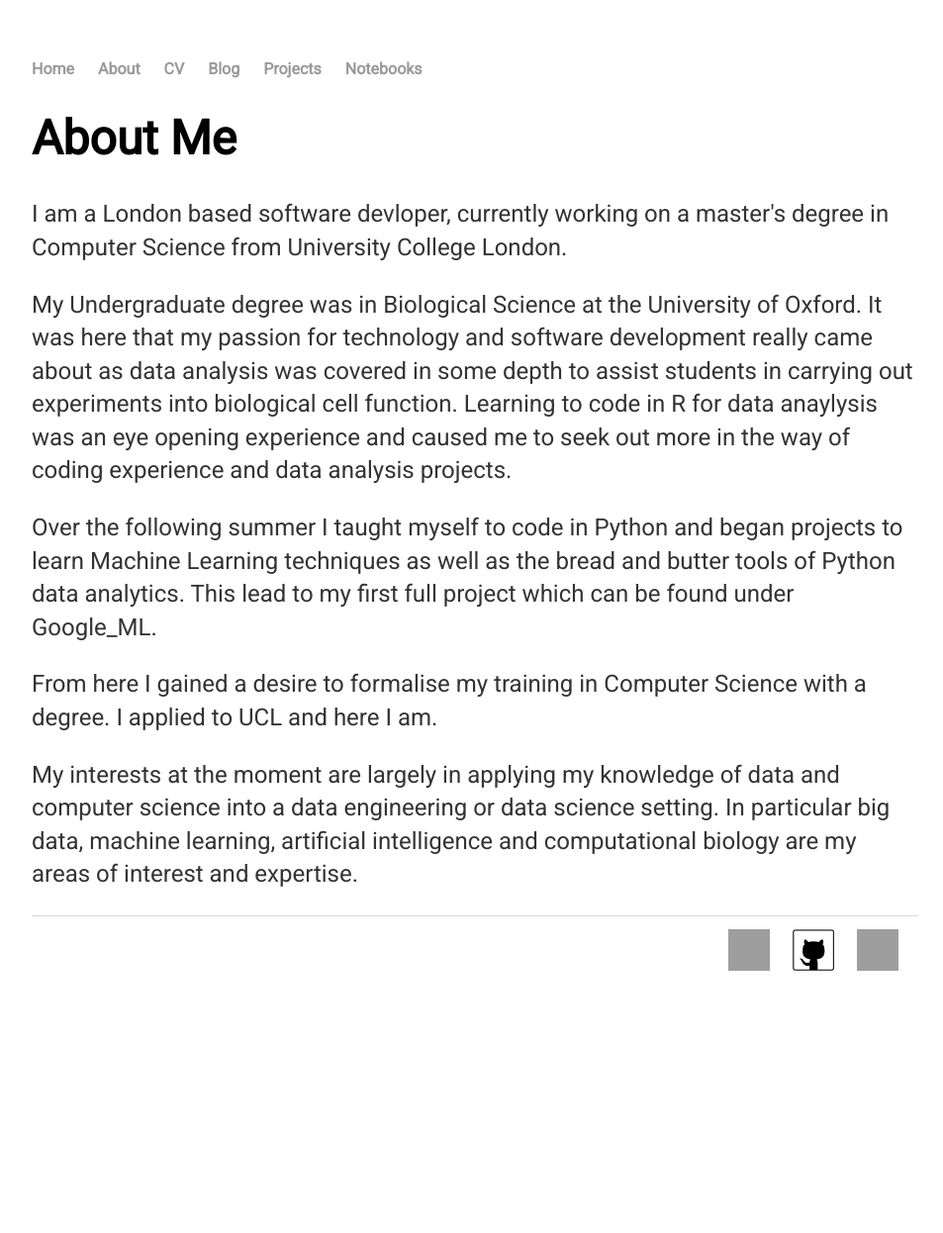
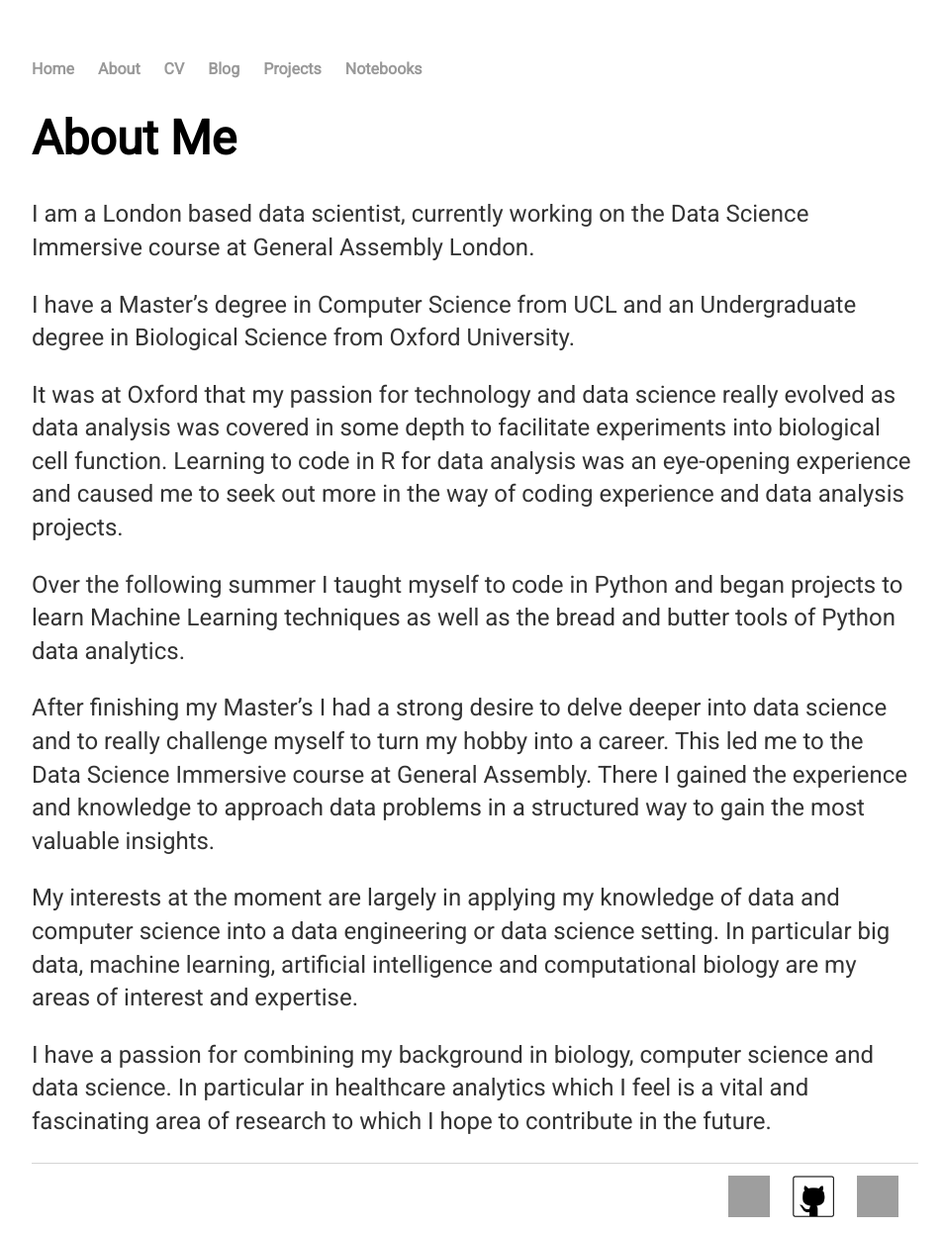
Before and after one commit to LEO-E-100/leo-e-100.github.io, a Jekyll site: the page built from about/index.html, in a window 1280 px wide. Shown: the whole page at 99% size, without its empty margins (160-1113 px from the left). Built offline with Jekyll 4.4.1, drawn with Linux system fonts in a browser that asks for light colours; before the commit the page ends 997 px from its top, so only the background shows below that; grey boxes are pictures that could not be loaded.

Commit message:
Change About Section

```diff
--- a/about/index.html
+++ b/about/index.html
@@ -5,11 +5,21 @@ title: About Me
 
 <div class="about">
   <h1>{{ page.title }}</h1>
-  <p>I am a London based software devloper, currently working on a master's degree in Computer Science from University College London.</p>
-  <p>My Undergraduate degree was in Biological Science at the University of Oxford. It was here that my passion for technology and software development really came about as data analysis was covered in some depth to assist students in carrying out experiments into biological cell function. Learning to code in R for data anaylysis was an eye opening experience and caused me to seek out more in the way of coding experience and data analysis projects.</p>
-  <p>Over the following summer I taught myself to code in Python and began projects to learn Machine Learning techniques as well as the bread and butter tools of Python data analytics. This lead to my first full project which can be found under Google_ML.</p>
-  <p>From here I gained a desire to formalise my training in Computer Science with a degree. I applied to UCL and here I am.</p>
+
+  <p>I am a London based data scientist, currently working on the Data Science Immersive course at General Assembly London.</p>
+
+  <p>I have a Master’s degree in Computer Science from UCL and an Undergraduate degree in Biological Science from Oxford University.</p>
+
+  <p>It was at Oxford that my passion for technology and data science really evolved as data analysis was covered in some depth to facilitate experiments into biological cell function. Learning to code in R for data analysis was an eye-opening experience and caused me to seek out more in the way of coding experience and data analysis projects.</p>
+
+  <p>Over the following summer I taught myself to code in Python and began projects to learn Machine Learning techniques as well as the bread and butter tools of Python data analytics.</p>
+
+  <p>After finishing my Master’s I had a strong desire to delve deeper into data science and to really challenge myself to turn my hobby into a career. This led me to the Data Science Immersive course at General Assembly. There I gained the experience and knowledge to approach data problems in a structured way to gain the most valuable insights.</p>
+
   <p>My interests at the moment are largely in applying my knowledge of data and computer science into a data engineering or data science setting. In particular big data, machine learning, artificial intelligence and computational biology are my areas of interest and expertise.</p>
+
+  <p>I have a passion for combining my background in biology, computer science and data science. In particular in healthcare analytics which I feel is a vital and fascinating area of research to which I hope to contribute in the future.</p>
+
 
 
 </div>
```
